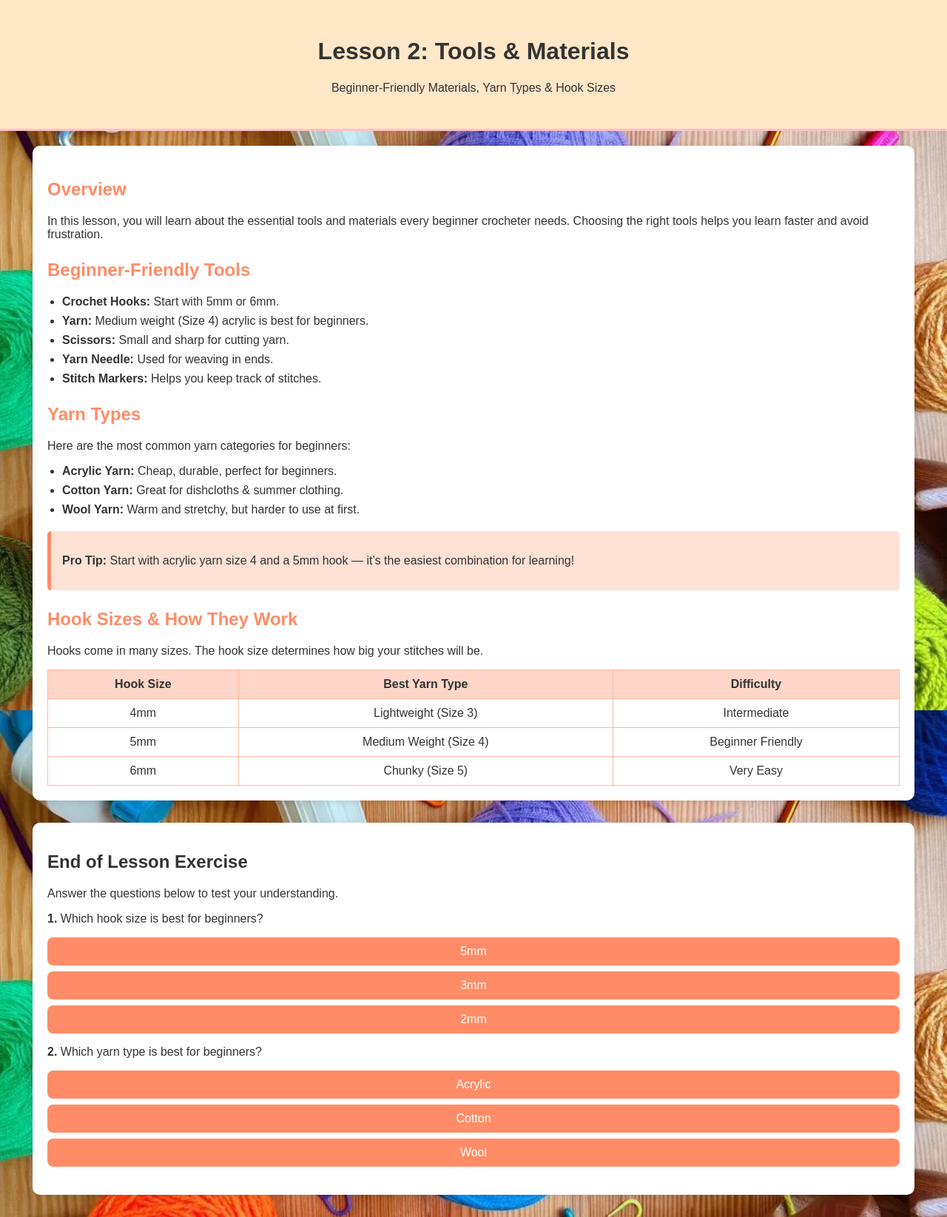
After one commit to AishaNoku/UbuntuTheSkillTrainer, a PHP site: page /lesson2.html in a window 1280 px wide. The commit adds this page. Shown: the whole page at 74% size. Run offline with PHP 8.4, Linux system fonts and the light colour scheme.

Commit message:
created 2 lessons

```diff
--- a/crochet.css
+++ b/crochet.css
@@ -72,3 +72,285 @@ header {
     transform: translateY(-3px);
     background-color: #fff6eb;
 }
+
+/* Module Description */
+.module-description {
+    width: 90%;
+    margin: 20px auto;
+    padding: 15px;
+    background: white;
+    border-left: 5px solid #ffa74f;
+    border-radius: 10px;
+    box-shadow: 0 0 5px rgba(0,0,0,0.1);
+}
+
+.module-description h2 {
+    margin-top: 0;
+}
+
+/* Lesson Cards */
+.lessons-section {
+    padding: 20px;
+}
+
+.lesson-card {
+    background: white;
+    padding: 15px 20px;
+    margin: 15px 0;
+    border-left: 5px solid #ffbb77;
+    border-radius: 10px;
+    cursor: pointer;
+    transition: 0.3s;
+    box-shadow: 0px 0px 5px rgba(0,0,0,0.1);
+}
+
+.lesson-card:hover {
+    background: #fff5e8;
+    transform: translateY(-3px);
+}
+
+/* Start Button */
+.start-btn {
+    display: block;
+    width: 90%;
+    margin: 20px auto;
+    padding: 15px;
+    font-size: 18px;
+    background-color: #ffa74f;
+    color: white;
+    border: none;
+    border-radius: 10px;
+    cursor: pointer;
+    transition: 0.3s;
+}
+
+.start-btn:hover {
+    background-color: #ff8e1a;
+}
+
+.video-section {
+  width: 90%;
+  margin: 20px auto;
+  text-align: center;
+}
+
+.video-container {
+  position: relative;
+  width: 100%;
+  max-width: 700px;
+  margin: 0 auto;
+}
+
+.video-container iframe {
+  width: 100%;
+  height: 390px;
+  border-radius: 10px;
+}
+
+.module-exercise {
+    background: #fff;
+    padding: 25px;
+    width: 90%;
+    max-width: 800px;
+    margin: 30px auto;
+    border-radius: 12px;
+    box-shadow: 0 4px 10px rgba(0,0,0,0.1);
+}
+
+.module-exercise h2,
+.module-exercise h3 {
+    color: #333;
+}
+
+.quiz-section input,
+.reflection-section textarea {
+    width: 100%;
+    padding: 12px;
+    margin-top: 10px;
+    border-radius: 8px;
+    border: 1px solid #ccc;
+}
+
+.quiz-btn, .submit-exercise-btn, .complete-module-btn {
+    margin-top: 20px;
+    padding: 12px 20px;
+    border: none;
+    background-color: #5A60FF;
+    color: white;
+    border-radius: 8px;
+    cursor: pointer;
+    font-weight: bold;
+}
+
+.quiz-btn:hover,
+.submit-exercise-btn:hover,
+.complete-module-btn:hover {
+    background-color: #454BFF;
+}
+
+.reflection-section textarea {
+    height: 120px;
+    resize: vertical;
+}
+
+#quizFeedback {
+    margin-top: 10px;
+    font-weight: bold;
+}
+
+#exerciseStatus {
+    margin-top: 15px;
+    font-weight: bold;
+    color: green;
+}
+
+.lesson-section {
+    background: #fff;
+    padding: 25px;
+    width: 90%;
+    max-width: 850px;
+    margin: 30px auto;
+    border-radius: 12px;
+    box-shadow: 0 4px 12px rgba(0,0,0,0.08);
+}
+
+.lesson-section h2 {
+    text-align: center;
+    margin-bottom: 20px;
+    color: #333;
+}
+
+.lesson-content h3 {
+    margin-top: 20px;
+    color: #444;
+}
+
+.lesson-content p,
+.lesson-content ul {
+    font-size: 16px;
+    line-height: 1.7;
+    color: #555;
+}
+
+.lesson-content ul {
+    margin-left: 20px;
+}
+
+.lesson-section {
+    background: #fff;
+    padding: 25px;
+    width: 90%;
+    max-width: 850px;
+    margin: 30px auto;
+    border-radius: 12px;
+    box-shadow: 0 4px 12px rgba(0,0,0,0.08);
+}
+
+.lesson-section h2 {
+    text-align: center;
+    margin-bottom: 20px;
+    color: #333;
+}
+
+.lesson-content h3 {
+    margin-top: 20px;
+    color: #444;
+}
+
+.lesson-content p,
+.lesson-content ul {
+    font-size: 16px;
+    line-height: 1.7;
+    color: #555;
+}
+
+.lesson-content ul {
+    margin-left: 20px;
+}
+
+.subtitle {
+  margin-top: 5px;
+  font-size: 1rem;
+  color: #333;
+}
+
+/* Content */
+.content {
+  width: 90%;
+  margin: 20px auto;
+  background: white;
+  padding: 20px;
+  border-radius: 10px;
+  box-shadow: 0 2px 10px rgba(0,0,0,0.1);
+}
+
+.content h2 {
+  margin-top: 25px;
+  color: #ff8c66;
+}
+
+.styled-list {
+  padding-left: 20px;
+}
+
+.styled-list li {
+  margin-bottom: 8px;
+}
+
+.note-box {
+  background: #ffe1d6;
+  padding: 15px;
+  border-left: 5px solid #ff8c66;
+  margin: 20px 0;
+  border-radius: 5px;
+}
+
+.hook-table {
+  width: 100%;
+  border-collapse: collapse;
+  margin-top: 15px;
+}
+
+.hook-table th, .hook-table td {
+  border: 1px solid #ffb8a1;
+  padding: 10px;
+  text-align: center;
+}
+
+.hook-table th {
+  background: #ffd6c8;
+}
+
+/* Exercise */
+.exercise {
+  width: 90%;
+  margin: 30px auto;
+  background: #fff;
+  padding: 20px;
+  border-radius: 10px;
+  box-shadow: 0 2px 10px rgba(0,0,0,0.1);
+}
+
+.quiz-box button {
+  display: block;
+  width: 100%;
+  margin: 8px 0;
+  padding: 10px;
+  background: #ff8c66;
+  border: none;
+  border-radius: 8px;
+  color: white;
+  cursor: pointer;
+  font-size: 1rem;
+}
+
+.quiz-box button:hover {
+  background: #ff6f3d;
+}
+
+#feedback {
+  margin-top: 15px;
+  font-size: 1.1rem;
+  font-weight: bold;
+  text-align: center;
+}
--- /dev/null
+++ b/lesson2.html
@@ -0,0 +1,112 @@
+<!DOCTYPE html>
+<html lang="en">
+<head>
+    <meta charset="UTF-8">
+    <meta name="viewport" content="width=device-width, initial-scale=1.0">
+    <title>Lesson 2</title>
+    <link rel="stylesheet" href="crochet.css">
+</head>
+<body>
+
+
+    <header>
+        <h1>Lesson 2: Tools & Materials</h1>
+        <p class="subtitle">Beginner-Friendly Materials, Yarn Types & Hook Sizes</p>
+    </header>
+
+    <!-- Lesson Content -->
+    <section class="content">
+
+        <h2>Overview</h2>
+        <p>
+            In this lesson, you will learn about the essential tools and materials every beginner crocheter needs.
+            Choosing the right tools helps you learn faster and avoid frustration.
+        </p>
+
+        <h2>Beginner-Friendly Tools</h2>
+        <ul class="styled-list">
+            <li><strong>Crochet Hooks:</strong> Start with 5mm or 6mm.</li>
+            <li><strong>Yarn:</strong> Medium weight (Size 4) acrylic is best for beginners.</li>
+            <li><strong>Scissors:</strong> Small and sharp for cutting yarn.</li>
+            <li><strong>Yarn Needle:</strong> Used for weaving in ends.</li>
+            <li><strong>Stitch Markers:</strong> Helps you keep track of stitches.</li>
+        </ul>
+
+        <h2>Yarn Types</h2>
+        <p>Here are the most common yarn categories for beginners:</p>
+        <ul class="styled-list">
+            <li><strong>Acrylic Yarn:</strong> Cheap, durable, perfect for beginners.</li>
+            <li><strong>Cotton Yarn:</strong> Great for dishcloths & summer clothing.</li>
+            <li><strong>Wool Yarn:</strong> Warm and stretchy, but harder to use at first.</li>
+        </ul>
+
+        <div class="note-box">
+            <p><strong>Pro Tip:</strong> Start with acrylic yarn size 4 and a 5mm hook — it’s the easiest combination for learning!</p>
+        </div>
+
+        <h2>Hook Sizes & How They Work</h2>
+        <p>
+            Hooks come in many sizes. The hook size determines how big your stitches will be.
+        </p>
+
+        <table class="hook-table">
+            <tr>
+                <th>Hook Size</th>
+                <th>Best Yarn Type</th>
+                <th>Difficulty</th>
+            </tr>
+            <tr>
+                <td>4mm</td>
+                <td>Lightweight (Size 3)</td>
+                <td>Intermediate</td>
+            </tr>
+            <tr>
+                <td>5mm</td>
+                <td>Medium Weight (Size 4)</td>
+                <td>Beginner Friendly</td>
+            </tr>
+            <tr>
+                <td>6mm</td>
+                <td>Chunky (Size 5)</td>
+                <td>Very Easy</td>
+            </tr>
+        </table>
+
+    </section>
+
+    <!-- Interactive Exercise -->
+    <section class="exercise">
+        <h2>End of Lesson Exercise</h2>
+        <p>Answer the questions below to test your understanding.</p>
+
+        <div class="quiz-box">
+            <p><strong>1.</strong> Which hook size is best for beginners?</p>
+            <button onclick="checkAnswer('5mm')">5mm</button>
+            <button onclick="checkAnswer('3mm')">3mm</button>
+            <button onclick="checkAnswer('2mm')">2mm</button>
+
+            <p><strong>2.</strong> Which yarn type is best for beginners?</p>
+            <button onclick="checkAnswer('acrylic')">Acrylic</button>
+            <button onclick="checkAnswer('cotton')">Cotton</button>
+            <button onclick="checkAnswer('wool')">Wool</button>
+
+            <p id="feedback"></p>
+        </div>
+    </section>
+
+    <script>
+        function checkAnswer(ans) {
+            let feedback = document.getElementById("feedback");
+
+            if (ans === "5mm" || ans === "acrylic") {
+                feedback.innerHTML = "Correct! Well done!";
+                feedback.style.color = "green";
+            } else {
+                feedback.innerHTML = "Try again!";
+                feedback.style.color = "red";
+            }
+        }
+    </script>
+
+</body>
+</html>
```
Also changed, not shown: crochet.js (+58 -0 lines), lesson1.html (added, +89 -0 lines), module1.html (added, +124 -0 lines).
